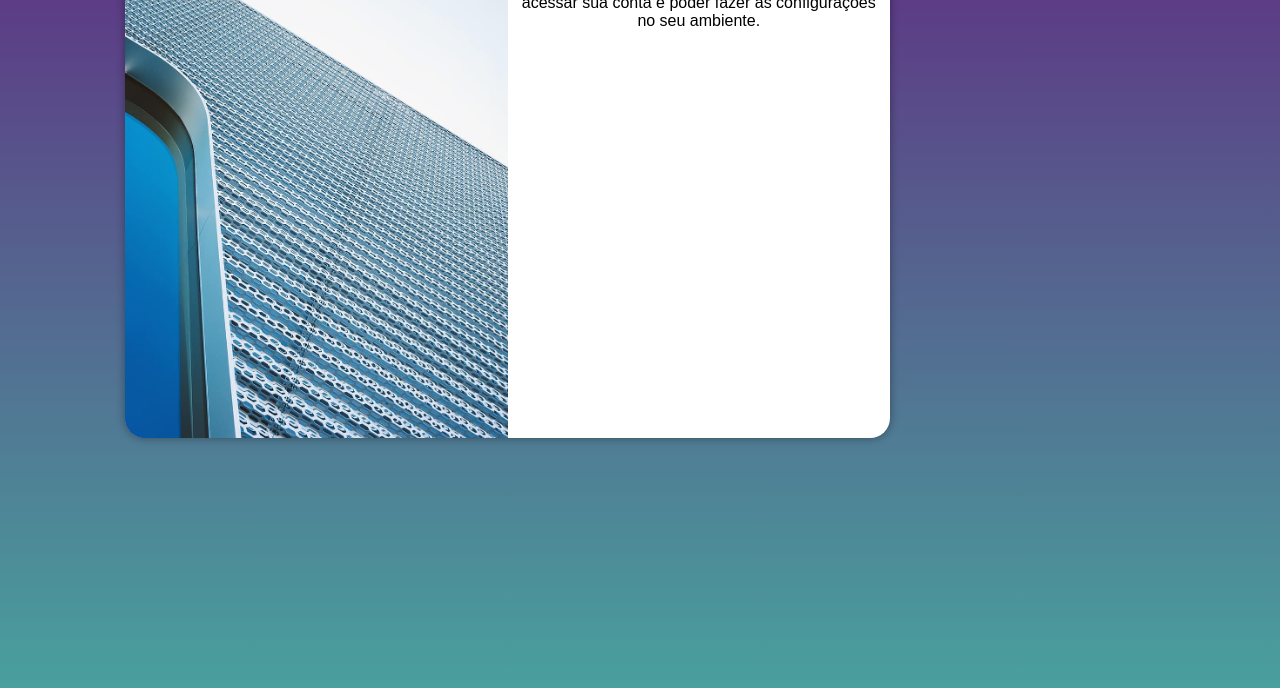
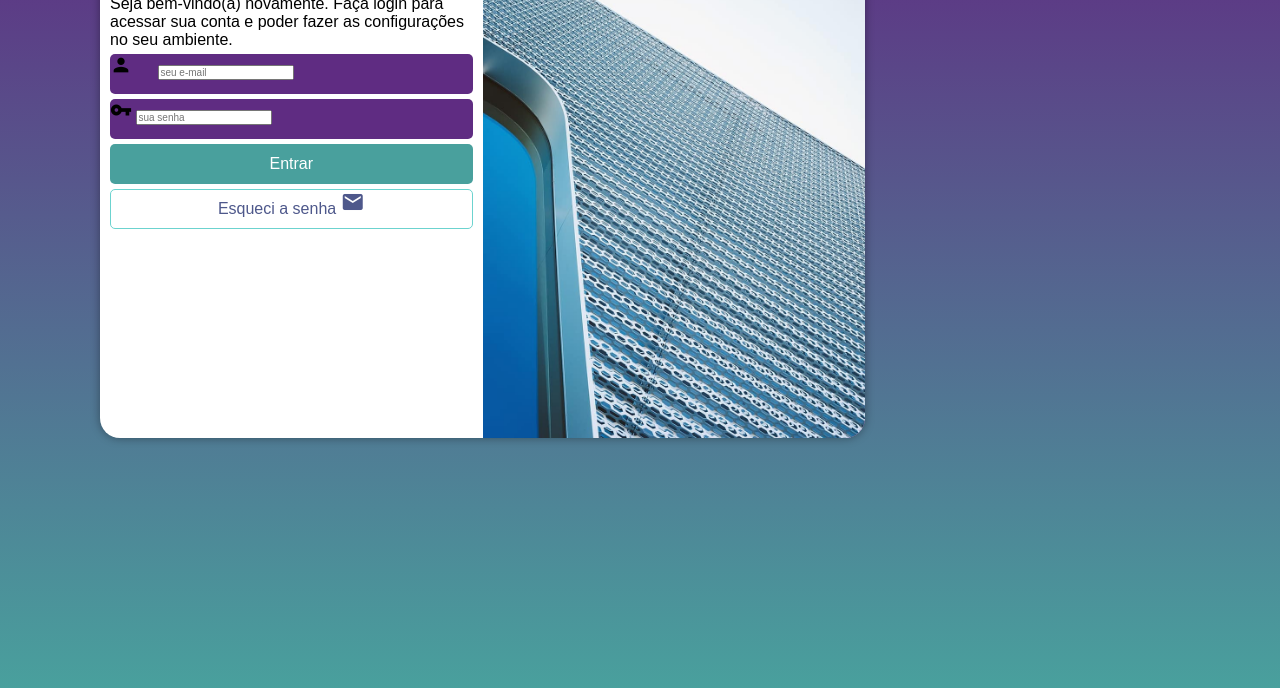
Before and after one commit to TRS2006/projeto-login, a plain HTML site: page index.html in a window 1280 px wide. Shown: the part 112-800 px from the top of the page. Drawn offline with Linux system fonts and the light colour scheme.

Commit message:
formatação do formulário

```diff
--- a/estilos/media-query.css
+++ b/estilos/media-query.css
@@ -8,7 +8,7 @@
 
     section#login {
         width: 80vw;
-        left: 85px;
+        left: 70px;
     }
 
     section#login > div#imagem {
@@ -29,20 +29,17 @@
     body {
         background-image: linear-gradient(to top, #49a09d, #5f2c82);
 
-
     }
 
+    section#login {
+        width: 765px;
+        left: 100px;
 
-    section#login {
-        text-align: center;
-        background-position: center;
-        width: 765px;
-        left: 125px;
 
     }
 
     section#login > div#imagem {
-        float: left;
+        float: right;
         width: 50%;
         height: 100%;
 
@@ -52,6 +49,15 @@
         float: left;
         width: 50%;
 
+    }
 
+    div#formulario > h1 {
+        font-size: 2em;
     }
+
+    div#formulario > p {
+        font-size: 1.0em;
+    }
+
+
 }
--- a/estilos/style.css
+++ b/estilos/style.css
@@ -56,3 +56,73 @@ section#login > div#formulario {
   padding: 10px;
 
 }
+
+div#formulario > h1 {
+  text-align: center;
+  margin-bottom: 10px;
+}
+
+div#formulario > p {
+  font-size: 0.8em;
+}
+
+form > div.campo {
+  background-color: #5f2c82;
+  display: block;
+
+  width: 100%;
+  height: 40px;
+  border-radius: 5px;
+  margin: 5px 0px;
+}
+
+div.campo > label {
+  display: none;
+}
+
+form > div.campo > span {
+  font-size: 22px;
+}
+
+form > div.campo > input {
+  font-size: 10px;
+
+}
+
+form > input[type=submit] {
+  display: block;
+  font-size: 1em;
+  width: 100%;
+  height: 40px;
+  background-color: #49a09d;
+  color: white;
+  border: none;
+  border-radius: 5px ;
+  cursor: pointer;
+}
+
+form > input[type=submit]:hover {
+  background-color: #6bb6c0;
+}
+
+form > a.botao {
+  display: block;
+  text-align: center;
+  font-size: 1em;
+  width: 100%;
+  height: 40px;
+  background-color: white;
+  color: rgb(78, 88, 139);
+  border: 1px solid #6cd3cf;
+  border-radius: 5px;
+  text-decoration: none;
+  margin: 5px 0px;
+}
+
+form > a.botao:hover {
+  background-color: #6cd3cf;
+}
+
+form > a.botao > i {
+  font-size: 0.8em;
+}
--- a/index.html
+++ b/index.html
@@ -4,6 +4,8 @@
     <meta charset="UTF-8">
     <meta name="viewport" content="width=device-width, initial-scale=1.0">
     <title>Login</title>
+    <link href="https://fonts.googleapis.com/icon?family=Material+Icons"
+      rel="stylesheet">
     <link rel="stylesheet" href="estilos/style.css">
     <link rel="stylesheet" href="estilos/media-query.css">
 </head>
@@ -17,7 +19,21 @@
                 <h1>Login</h1>
                 <p>Seja bem-vindo(a) novamente. Faça login para acessar sua conta e poder fazer as configurações no seu ambiente.</p>
                 <form action="login.php" method="post">
+                    <div class="campo">
+                        <span class="material-icons">persona</span>
+                        <input type="email" name="login" id="ilogin" placeholder="seu e-mail" autocomplete="email" required maxlength="30">
+                        <label for="ilogin">Login</label>
+                    </div>
 
+                    <div class="campo">
+                        <span class="material-icons">vpn_key</span>
+                      <input type="password" name="senha" id="isenha" placeholder="sua senha" autocomplete="current-password" required minlength="8" maxlength="20">
+                      <label for="isenha">Senha</label>
+                    </div>
+                    <input type="submit" value="Entrar">
+                    <a href="esqurci.html" class="botao">
+                        Esqueci a senha <span class="material-icons">mail</span>
+                    </a>
                 </form>
             </div>
         </section>
```
